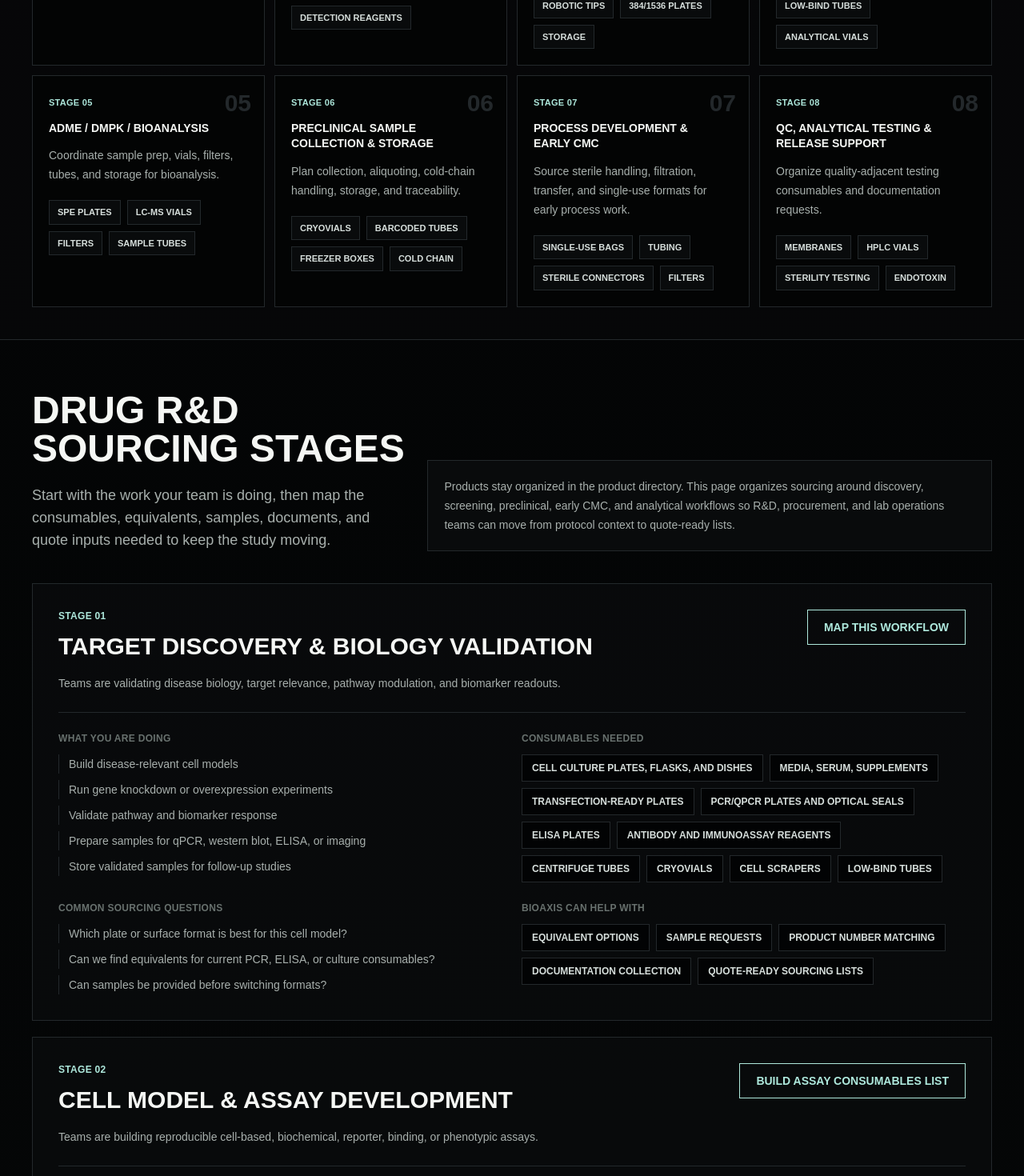
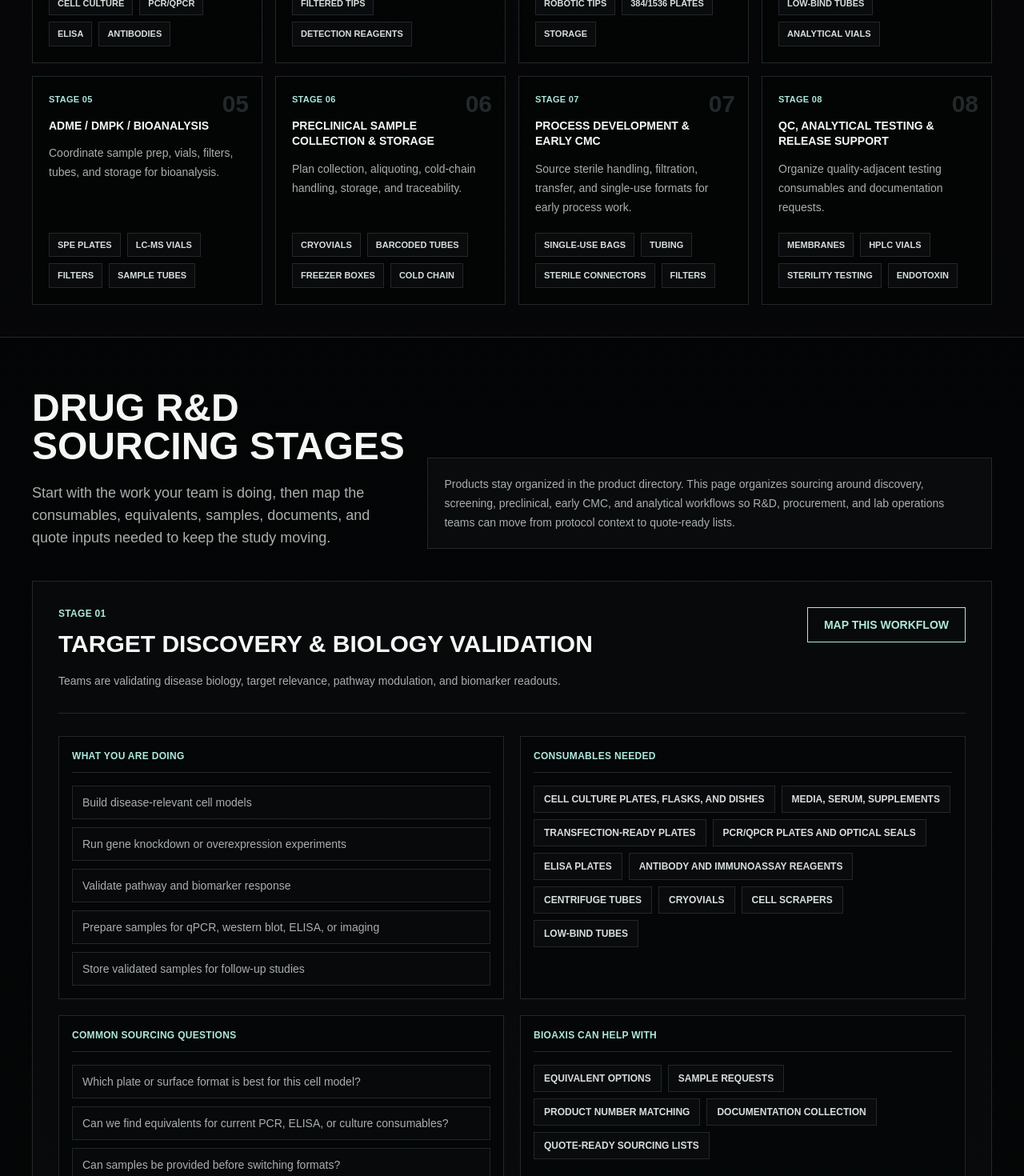
Before and after one commit to luckyericyao/bioaxisv3, a Next.js app: page /workflows in a window 1280 px wide. Shown: the part 1120-2590 px from the top of the page at 80% size. Built offline with nearby package versions, Linux system fonts and the light colour scheme.

Commit message:
Polish drug R&D workflows page

```diff
--- a/src/app/workflows/page.tsx
+++ b/src/app/workflows/page.tsx
@@ -51,12 +51,12 @@
               samples, documentation, and quote support that stage usually needs.
             </p>
           </div>
-          <div className="grid gap-3 sm:grid-cols-2 lg:grid-cols-4">
+          <div className="grid gap-4 sm:grid-cols-2 lg:grid-cols-4">
             {workflows.map((workflow, index) => (
               <Link
                 key={workflow.id}
                 href={`#${workflow.slug}`}
-                className="group relative min-h-60 border border-bioaxis-line bg-bioaxis-black/70 p-5 transition hover:border-bioaxis-accent hover:bg-bioaxis-panelSoft"
+                className="group relative flex min-h-[17rem] flex-col border border-bioaxis-line bg-bioaxis-black/70 p-5 transition hover:border-bioaxis-accent hover:bg-bioaxis-panelSoft"
               >
                 <span className="text-[11px] font-bold uppercase tracking-wide text-bioaxis-accent">
                   {workflow.stage}
@@ -64,11 +64,11 @@
                 <span className="absolute right-4 top-4 text-3xl font-bold text-bioaxis-line">
                   {(index + 1).toString().padStart(2, "0")}
                 </span>
-                <span className="mt-3 block pr-8 text-sm font-semibold uppercase leading-snug text-bioaxis-text">
+                <span className="mt-4 block pr-9 text-sm font-semibold uppercase leading-snug text-bioaxis-text">
                   {workflow.title}
                 </span>
                 <span className="mt-3 block text-sm leading-6 text-bioaxis-muted">{workflow.shortDescription}</span>
-                <span className="mt-5 flex flex-wrap gap-2">
+                <span className="mt-auto flex flex-wrap gap-2 pt-5">
                   {workflow.productFamilies.map((family) => (
                     <span key={family} className="border border-bioaxis-line bg-bioaxis-panel px-2.5 py-1.5 text-[11px] font-semibold uppercase text-bioaxis-steel">
                       {family}
@@ -96,7 +96,7 @@
           </div>
         </div>
 
-        <div className="grid gap-5">
+        <div className="grid gap-7">
           {workflows.map((workflow) => (
             <WorkflowCard key={workflow.id} workflow={workflow} />
           ))}
@@ -109,10 +109,15 @@
             title="Workflow → Product Family Map"
             subtitle="Workflow context leads the page. Product families stay close enough for buyers to translate protocols into sourcing requests."
           />
-          <div className="mt-10 grid gap-3 lg:grid-cols-2">
+          <div className="mt-10 grid gap-4">
             {workflowProductFamilyMap.map((item) => (
-              <div key={item.workflow} className="grid gap-4 border border-bioaxis-line bg-bioaxis-black p-5 sm:grid-cols-[0.42fr_1fr] sm:items-start">
-                <h3 className="text-sm font-bold uppercase text-bioaxis-text">{item.workflow}</h3>
+              <div
+                key={item.workflow}
+                className="grid gap-4 border border-bioaxis-line bg-bioaxis-black p-5 sm:grid-cols-[0.34fr_1fr] sm:items-center"
+              >
+                <h3 className="border-l-2 border-bioaxis-accent pl-4 text-sm font-bold uppercase text-bioaxis-text">
+                  {item.workflow}
+                </h3>
                 <div className="flex flex-wrap gap-2">
                   {item.families.map((family) => (
                     <span key={family} className="border border-bioaxis-line bg-bioaxis-panel px-3 py-2 text-xs font-semibold uppercase text-bioaxis-steel">
@@ -132,10 +137,15 @@
             title="Procurement and R&D operations use cases"
             subtitle="BioAxis can help turn protocol context, current supplier products, and purchasing constraints into organized sourcing paths."
           />
-          <div className="grid gap-3 sm:grid-cols-2">
-            {workflowUseCases.map((useCase) => (
-              <div key={useCase} className="border border-bioaxis-line bg-bioaxis-panel p-5 text-sm font-semibold uppercase leading-6 text-bioaxis-steel">
-                {useCase}
+          <div className="grid gap-4 sm:grid-cols-2">
+            {workflowUseCases.map((useCase, index) => (
+              <div key={useCase} className="border border-bioaxis-line bg-bioaxis-panel p-5">
+                <p className="text-[11px] font-bold uppercase tracking-wide text-bioaxis-accent">
+                  Use case {(index + 1).toString().padStart(2, "0")}
+                </p>
+                <p className="mt-3 text-sm font-semibold uppercase leading-6 text-bioaxis-steel">
+                  {useCase}
+                </p>
               </div>
             ))}
           </div>
--- a/src/components/cards/WorkflowCard.tsx
+++ b/src/components/cards/WorkflowCard.tsx
@@ -13,16 +13,18 @@
 
 function WorkflowList({ title, items, compact = false }: WorkflowListProps) {
   return (
-    <div>
-      <p className="mb-3 text-xs font-semibold uppercase tracking-wide text-bioaxis-dim">{title}</p>
-      <ul className={compact ? "flex flex-wrap gap-2" : "grid gap-2"}>
+    <div className="border border-bioaxis-line bg-bioaxis-black/45 p-4">
+      <p className="mb-4 border-b border-bioaxis-line pb-3 text-xs font-semibold uppercase tracking-wide text-bioaxis-accent">
+        {title}
+      </p>
+      <ul className={compact ? "flex flex-wrap gap-2" : "grid gap-2.5"}>
         {items.map((item) => (
           <li
             key={item}
             className={
               compact
-                ? "border border-bioaxis-line bg-bioaxis-black px-3 py-2 text-xs font-semibold uppercase text-bioaxis-steel"
-                : "border-l border-bioaxis-line pl-3 text-sm leading-6 text-bioaxis-muted"
+                ? "border border-bioaxis-line bg-bioaxis-panel px-3 py-2 text-xs font-semibold uppercase text-bioaxis-steel"
+                : "border border-bioaxis-line bg-bioaxis-panel/70 px-3 py-2 text-sm leading-6 text-bioaxis-muted"
             }
           >
             {item}
@@ -39,7 +41,7 @@
       id={workflow.slug}
       className="scroll-mt-24 border border-bioaxis-line bg-bioaxis-panel/90 p-6 transition hover:border-bioaxis-accent/70 hover:bg-bioaxis-panelSoft lg:p-8"
     >
-      <div className="flex flex-col gap-4 border-b border-bioaxis-line pb-6 sm:flex-row sm:items-start sm:justify-between">
+      <div className="flex flex-col gap-5 border-b border-bioaxis-line pb-7 sm:flex-row sm:items-start sm:justify-between">
         <div>
           <p className="text-xs font-bold uppercase tracking-wide text-bioaxis-accent">{workflow.stage}</p>
           <h2 className="mt-3 max-w-3xl text-2xl font-bold uppercase leading-tight text-bioaxis-text sm:text-3xl">
@@ -55,7 +57,7 @@
         </Link>
       </div>
 
-      <div className="mt-6 grid gap-6 lg:grid-cols-2">
+      <div className="mt-7 grid gap-5 lg:grid-cols-2">
         <WorkflowList title="What you are doing" items={workflow.whatYouAreDoing} />
         <WorkflowList title="Consumables needed" items={workflow.consumablesNeeded} compact />
         <WorkflowList title="Common sourcing questions" items={workflow.commonQuestions} />
--- a/src/data/workflows.ts
+++ b/src/data/workflows.ts
@@ -424,7 +424,7 @@
 
 export const workflowUseCases = [
   "Build a new assay consumables list",
-  "Replace current supplier products with equivalent options",
+  "Replace current supplier products with equivalents",
   "Source automation-compatible formats",
   "Prepare preclinical sample storage setup",
   "Support early CMC consumables sourcing",
```
Also changed, not shown: scripts/route-smoke.mjs (+10 -2 lines).
